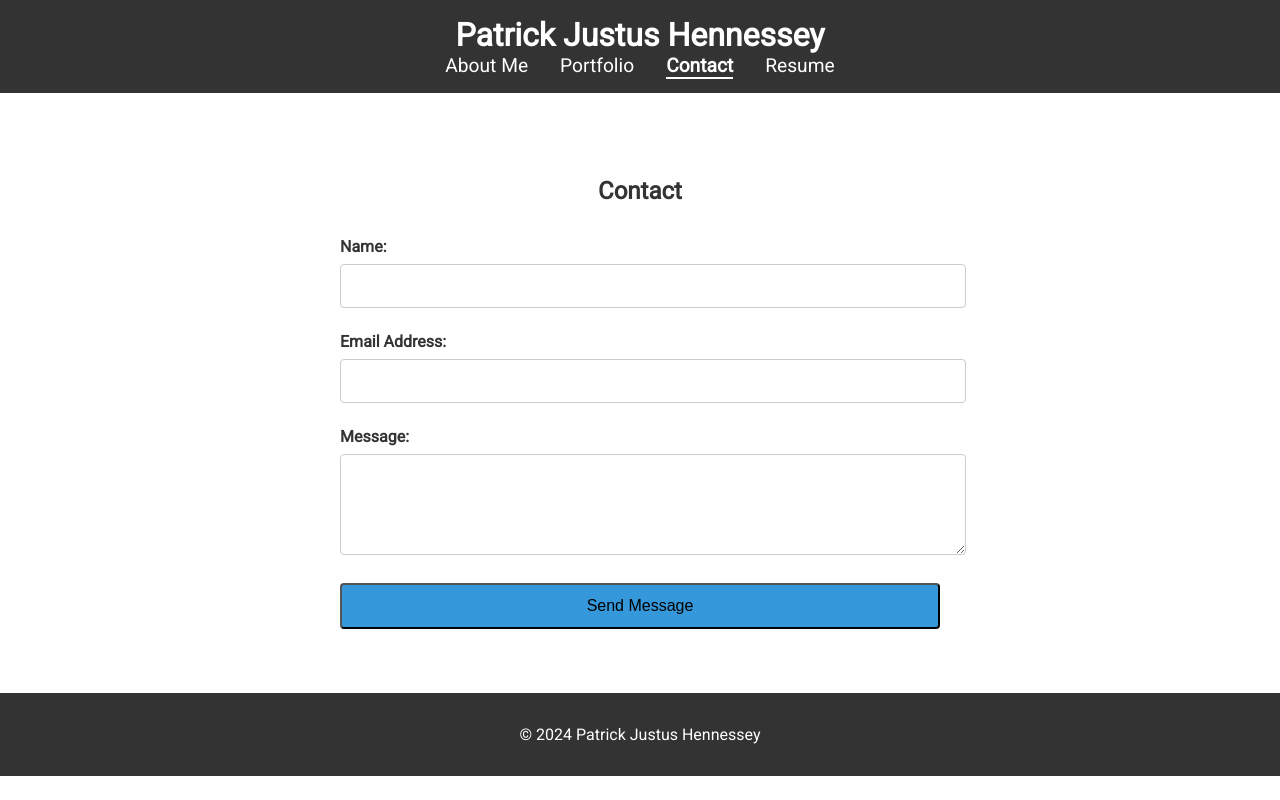
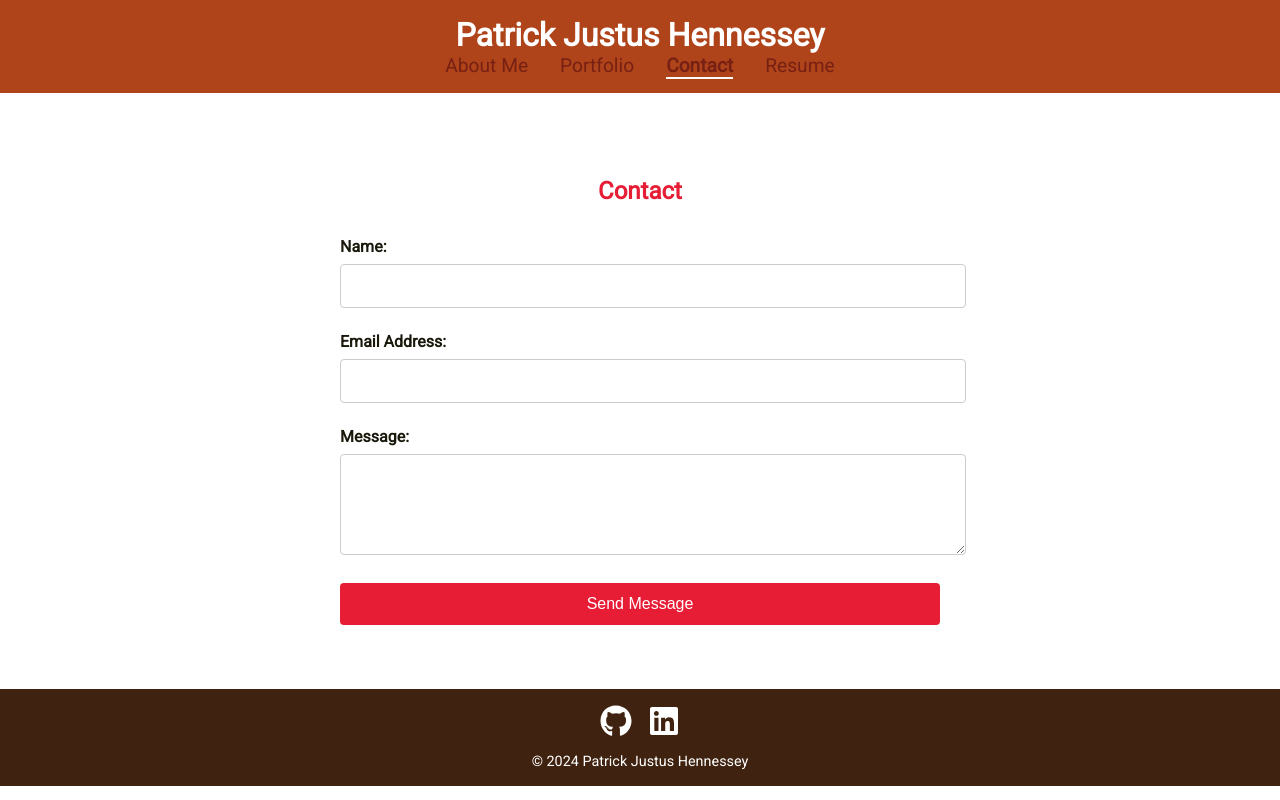
Before and after one commit to RickHennessey87/Portfolio-using-React, a React (Vite) app in the folder Portfolio-using-React/: page /contact in a window 1280 px wide. Built offline with nearby package versions, Linux system fonts and the light colour scheme.

Commit message:
Added a color palette

```diff
--- a/Portfolio-using-React/src/components/Footer.jsx
+++ b/Portfolio-using-React/src/components/Footer.jsx
@@ -1,8 +1,27 @@
 import React from 'react';
+import { FaGithub, FaLinkedin, FaStackOverflow } from 'react-icons/fa';
 
 function Footer() {
     return (
         <footer>
+            <div className='social-icons'>
+                <a
+                    href='https://github.com/RickHennessey87'
+                    target='_blank'
+                    rel='noopener noreferrer'
+                    aria-label='Github'
+                >
+                    <FaGithub />
+                </a>
+                <a
+                    href='https://www.linkedin.com/in/patrick-hennessey-1a409220b/'
+                    target='_blank'
+                    rel='noopener noreferrer'
+                    aria-label='LinkedIn'
+                >
+                    <FaLinkedin />
+                </a>
+            </div>
             <p>&copy; {new Date().getFullYear()} Patrick Justus Hennessey</p>
         </footer>
     );
--- a/Portfolio-using-React/src/styles.css
+++ b/Portfolio-using-React/src/styles.css
@@ -1,15 +1,57 @@
+:root {
+    --red-pantone: #e71d36ff;
+    --rust: #af4319ff;
+    --falu-red: #772014ff;
+    --bistre: #3f220fff;
+    --smoky-black: #19180aff;
+
+    --primary-color: var(--red-pantone);
+    --secondary-color: var(--rust);
+    --accent-color: var(--falu-red);
+    --background-color: var(--bistre);
+    --text-color: var(--smoky-black);
+}
+
 body {
     margin: 0;
     padding: 0;
-    color: #333;
+    color: var(--text-color);
     font-family: 'Roboto', sans-serif;
+    background-color: #fff;
 }
 
-header, footer {
-    background-color: #333;
+header {
+    background-color: var(--secondary-color);
     color: #fff;
     padding: 1rem 0;
     text-align: center;
+}
+
+footer {
+    background-color: var(--background-color);
+    color: #fff;
+    padding: 1rem 0;
+    text-align: center;
+}
+
+.social-icons {
+    margin-bottom: 0.5rem;
+}
+
+.social-icons a {
+    color: #fff;
+    font-size: 2rem;
+    margin: 0 0.5rem;
+    transition: color 0.3s
+}
+
+.social-icons a:hover {
+    color: var(--primary-color);
+}
+
+footer p {
+    margin: 0;
+    font-size: 0.9rem;
 }
 
 header h1 {
@@ -27,7 +69,7 @@ section {
 }
 
 nav {
-    background-color: #333;
+    background-color: var(--secondary-color);
 }
 
 .nav-list {
@@ -44,7 +86,7 @@ nav {
 
 .nav-list a {
     text-decoration: none;
-    color: #fff;
+    color: var(--accent-color);
     font-size: 1.2rem;
 }
 
@@ -61,21 +103,21 @@ nav {
     width: 200px;
     height: 250px;
     border-radius: 50%;
-    border: 4px solid;
-    box-shadow: 0 4px 6px;
+    border: 4px solid var(--accent-color);
+    box-shadow: 0 4px 6px rgba(0, 0, 0, 0.1);
     margin-bottom: 1rem;
 }
 
 .about-me {
     padding: 2rem;
     text-align: center;
-    background-color: #f0f4f8;
+    background-color: #fff;
 }
 
 .about-me h2 {
     font-size: 2.5rem;
     margin-bottom: 1rem;
-    color: #2c3e50;
+    color: var(--primary-color);
 }
 
 .about-me-content {
@@ -88,7 +130,7 @@ nav {
     font-size: 1.1rem;
     line-height: 1.5;
     margin-bottom: 1rem;
-    color: #34495e;
+    color: var(--text-color);
 }
 
 .bio p:last-child {
@@ -102,7 +144,7 @@ nav {
 }
 
 .work-button {
-    background-color: #3498db; /* Button background color */
+    background-color: var(--primary-color);
     color: #fff;
     padding: 0.75rem 1.5rem;
     border: none;
@@ -113,12 +155,18 @@ nav {
 }
 
 .work-button:hover {
-    background-color: #2980b9;
+    background-color: var(--accent-color);
 }
 
 .portfolio {
     padding: 2rem;
-    background-color: #f9f9f9;
+    background-color: #fff;
+}
+
+.portfolio h2 {
+    text-align: center;
+    margin-bottom: 2rem;
+    color: var(--primary-color);
 }
 
 .project-grid {
@@ -146,6 +194,7 @@ nav {
 .project-title {
     font-size: 1.5rem;
     margin: 1rem 0;
+    color: var(--primary-color);
 }
 
 .project-links {
@@ -153,12 +202,13 @@ nav {
 }
 
 .project-links a {
-    color: #3498db;
+    color: var(--primary-color);
     text-decoration: none;
     margin: 0 0.5rem;
   }
 
 .project-links a:hover {
+    color: var(--accent-color);
     text-decoration: underline;
 }
 
@@ -171,6 +221,7 @@ nav {
 .contact h2 {
     text-align: center;
     margin-bottom: 2rem;
+    color: var(--primary-color);
 }
 
 form {
@@ -186,6 +237,7 @@ label {
     font-weight: bold;
     margin-bottom: 0.5rem;
     display: block;
+    color: var(--text-color);
 }
 
 input[type='text'],
@@ -201,7 +253,7 @@ textarea {
 input[type='text']:focus,
 input[type='email']:focus,
 textarea:focus {
-  border-color: #3498db;
+    border-color: var(--primary-color);
   outline: none;
 }
 
@@ -212,15 +264,16 @@ textarea {
 
 button[type='submit'] {
     padding: 0.75rem 1.5rem;
-    background-color: #3498db;
-    color: black;
+    background-color: var(--primary-color);
+    color: #fff;
+    border: none;
     border-radius: 4px;
     font-size: 1rem;
     cursor: pointer;
 }
 
 button[type='submit']:hover {
-    background-color: #2980b9;
+    background-color: var(--accent-color);
 }
 
 .error-text {
@@ -238,19 +291,22 @@ button[type='submit']:hover {
 .resume h2 {
     text-align: center;
     margin-bottom: 2rem;
+    color: var(--primary-color);
 }
 
 .resume p {
     text-align: center;
     margin-bottom: 2rem;
+    color: var(--text-color);
 }
 
 .resume a {
-    color: #3498db;
+    color: var(--primary-color);
     text-decoration: none;
 }
 
 .resume a:hover {
+    color: var(--accent-color);
     text-decoration: underline;
 }
 
@@ -262,6 +318,7 @@ button[type='submit']:hover {
 
 .proficiencies h3 {
     margin-bottom: 0.5rem;
+    color: var(--secondary-color);
 }
 
 .proficiencies ul {
```
